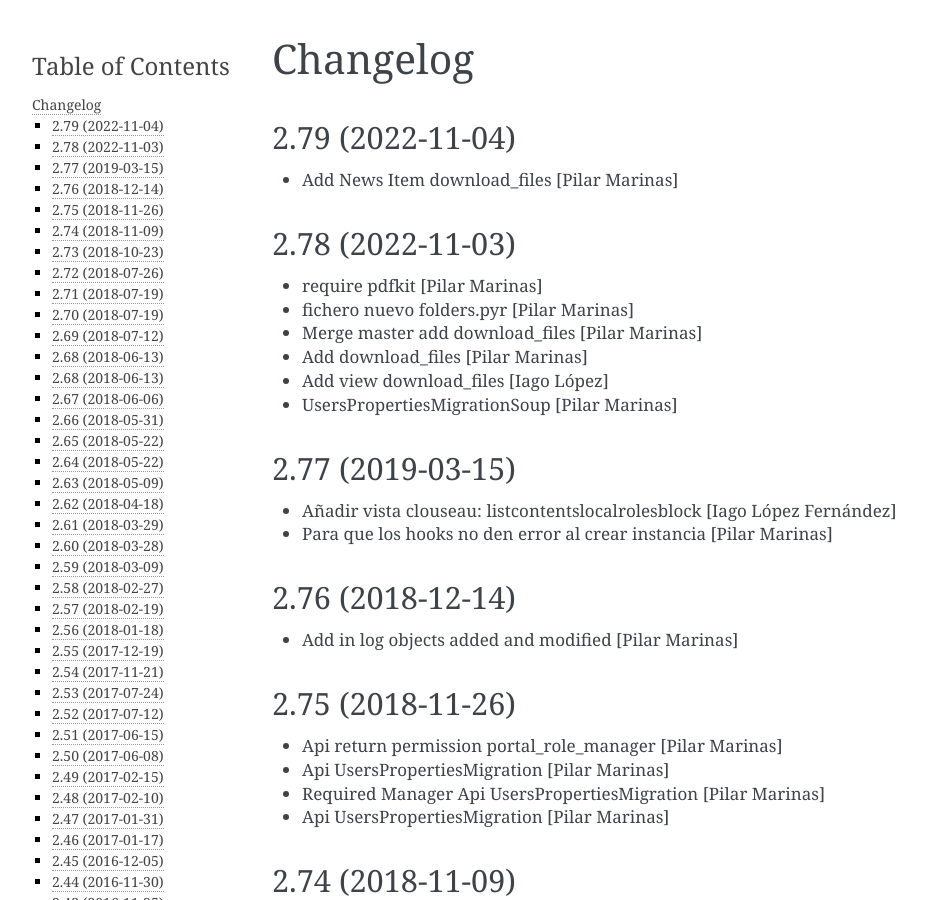
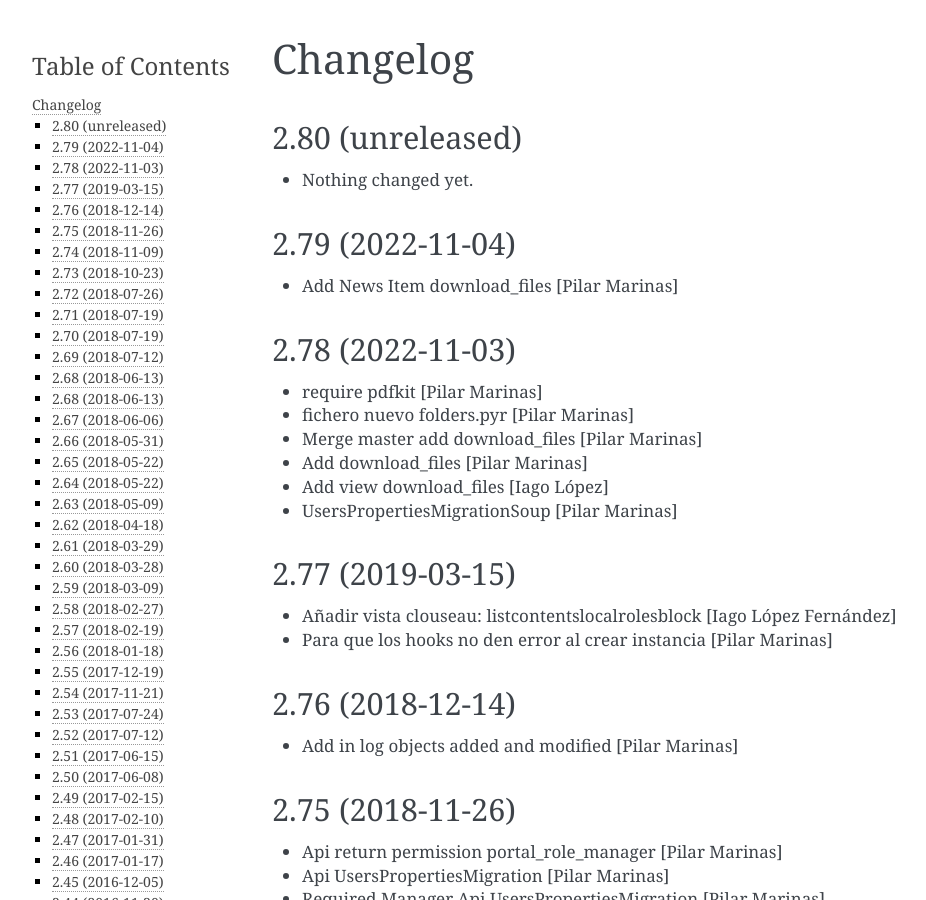
Before and after one commit to UPCnet/ulearn.core, a Sphinx documentation site: the page built from docs/HISTORY.rst, in a window 1280 px wide and 900 px high. Shown: the whole window, without its empty margins (148-1074 px from the left). Built offline with Sphinx 7.4.7, drawn with Linux system fonts in a browser that asks for light colours; pages that are not in the unit, such as notebooks, are missing from menus.

Commit message:
Back to development: 2.80

```diff
--- a/docs/HISTORY.rst
+++ b/docs/HISTORY.rst
@@ -1,5 +1,11 @@
 Changelog
 =========
+
+2.80 (unreleased)
+-----------------
+
+- Nothing changed yet.
+
 
 2.79 (2022-11-04)
 -----------------
--- a/setup.py
+++ b/setup.py
@@ -1,7 +1,7 @@
 from setuptools import setup, find_packages
 import os
 
-version = '2.79'
+version = '2.80.dev0'
 
 README = open('README.rst').read()
 HISTORY = open(os.path.join('docs', 'HISTORY.rst')).read()
```
